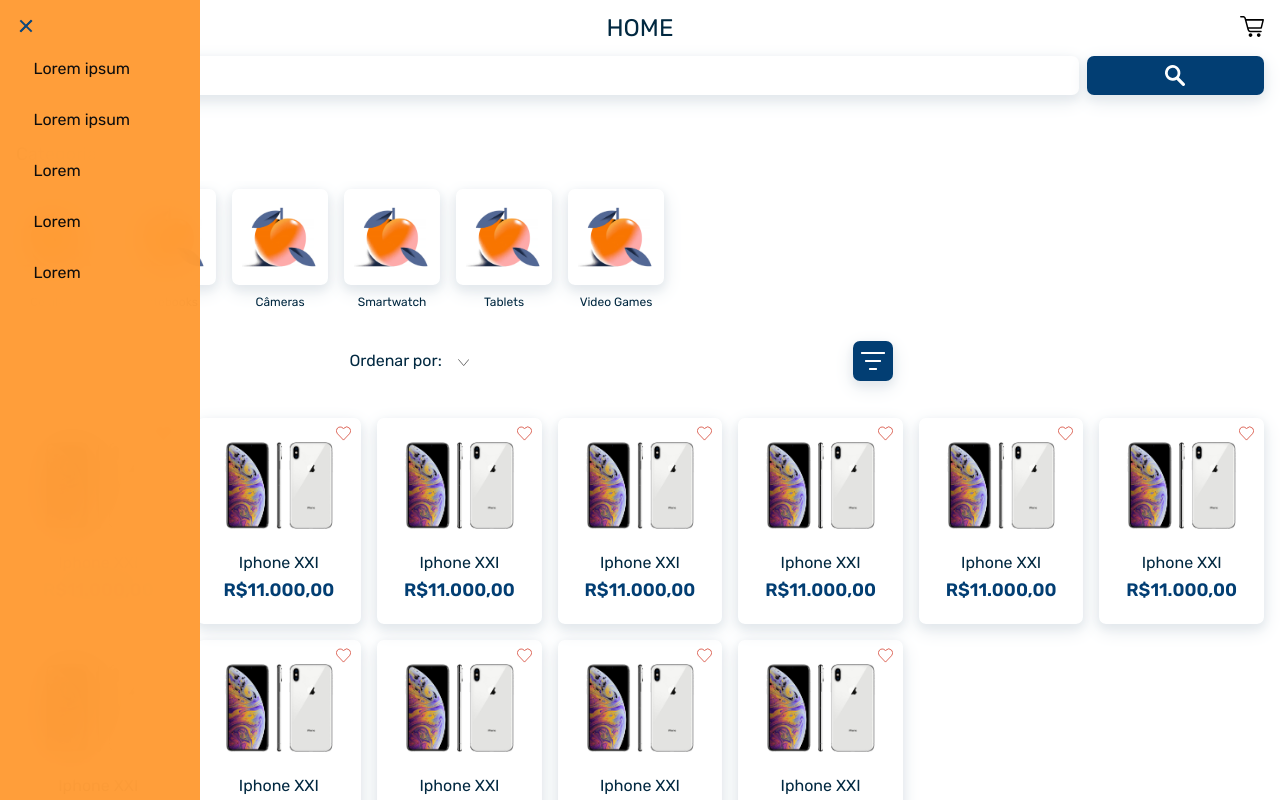
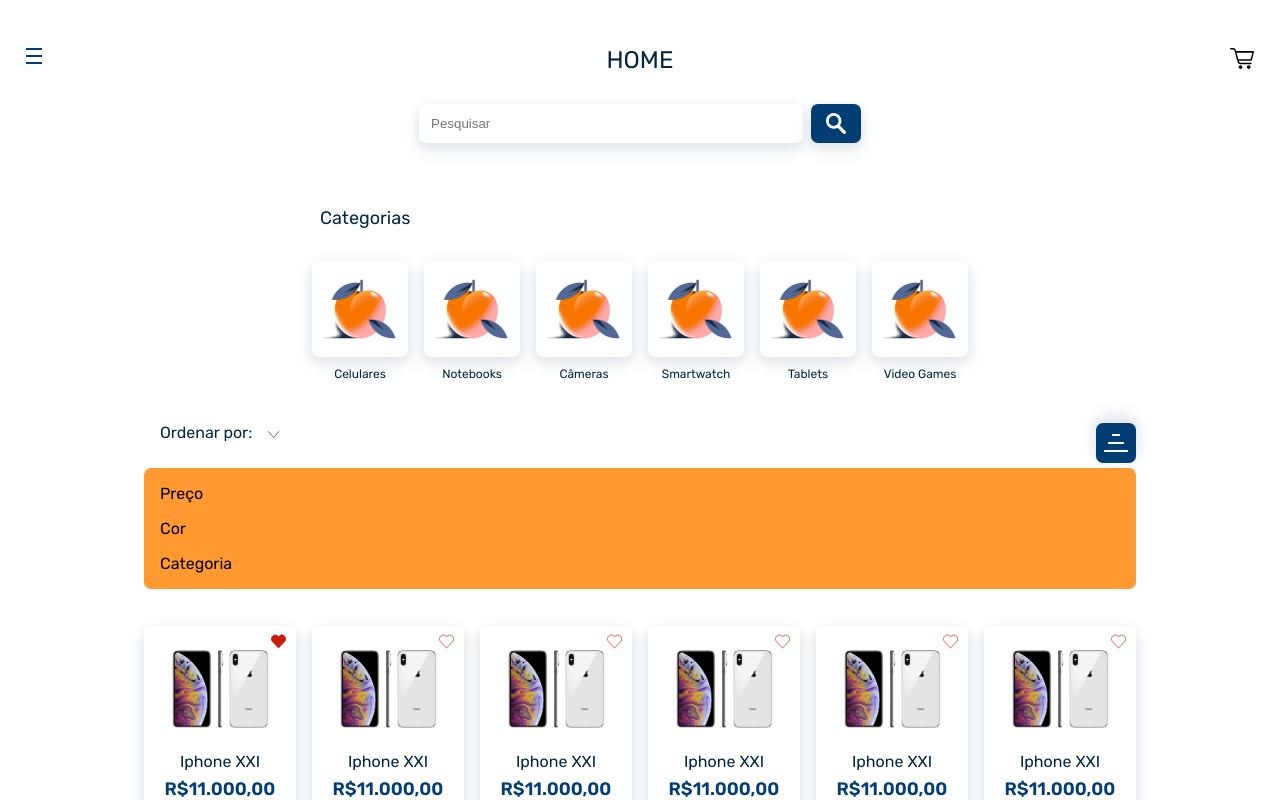
Before and after one commit to WesleyCamara/shop, a React (Create React App) app: page / in a window 1280 px wide. Shown: the top 800 px of the page. Built offline with nearby package versions, Linux system fonts and the light colour scheme.

Commit message:
Responsive home (in progress)

```diff
--- a/src/Components/Categories/Categories.js
+++ b/src/Components/Categories/Categories.js
@@ -4,10 +4,11 @@
 
 export const Categories = () => {
   return (
-    <section>
+    <section className={styles.categoriesWrapper}>
       <h1 className={styles.categoriesTitle}>Categorias</h1>
       <nav>
         <ul className={styles.categories}>
+
           <li className={styles.categoriesItem}>
             <div>
               <img src={apple} alt="" />
--- a/src/Components/Categories/Categories.module.css
+++ b/src/Components/Categories/Categories.module.css
@@ -32,3 +32,19 @@
   color: var(--color-primary-dark);
   margin-top: 0.5rem;
 }
+
+
+@media (min-width: 767px){
+  .categoriesWrapper{
+    width: 80vw;
+    margin: 0 auto;
+    display: grid;
+    justify-content: center;
+  }
+
+    .categories {
+      overflow-y: inherit;
+      flex-wrap: wrap;
+      justify-content: center;
+}
+}
--- a/src/Components/Filter/Filter.js
+++ b/src/Components/Filter/Filter.js
@@ -3,7 +3,7 @@
 import styles from './Filter.module.css';
 
 export const Filter = () => {
-  const [expandedFilter, setExpandedFilter] = useState(false);
+  const [expandedFilter, setExpandedFilter] = useState(true);
 
 
   return (<>
--- a/src/Components/Filter/Filter.module.css
+++ b/src/Components/Filter/Filter.module.css
@@ -7,19 +7,16 @@
   height: 2.5rem;
   border-radius: 7px;
   cursor: pointer;
-  transition: 0.3s;
+  transition: 0.5s ease-out;
 }
 
 .filters {
   border-radius: 7px;
   padding: 0 1rem;
-  margin: 0.3125rem 1rem;
-  position: absolute;
-  /* box-shadow: var(--shadow-light); */
-  left: 0;
+  margin: 0.3125rem 0;
   background: var(--color-secondary-soft);
-  width: calc(100% - 2rem);
-  z-index: 2;
+  width: 100%;
+  z-index: 1;
 }
 
 .filters li {
--- a/src/Components/Header/Header.module.css
+++ b/src/Components/Header/Header.module.css
@@ -3,7 +3,7 @@
   grid-template-columns: repeat(3, 1fr);
   justify-content: space-between;
   align-items: start;
-  /* padding: 1rem; */
+
 }
 
 .h1 {
@@ -22,3 +22,13 @@
   margin-top: 1rem;
   margin-right: 1rem;
 }
+
+
+@media (min-width: 767px){
+  .h1{
+    margin-top: 3rem;
+  }
+  .cart{
+    margin-right: 2vw;
+    margin-top: 3rem;}
+}
--- a/src/Components/Menu/Menu.js
+++ b/src/Components/Menu/Menu.js
@@ -2,7 +2,7 @@
 import styles from './Menu.module.css';
 
 export const Menu = () => {
-  const [expandedMenu, setExpandedMenu] = useState(true);
+  const [expandedMenu, setExpandedMenu] = useState(false);
 
   return (
     <>
--- a/src/Components/Menu/Menu.module.css
+++ b/src/Components/Menu/Menu.module.css
@@ -57,9 +57,7 @@
   position: absolute;
   width: 200px;
   height: calc(100vh);
-  opacity: 0.95;
-  backdrop-filter: blur(20px) saturate(160%) contrast(45%) brightness(140%);
-  z-index: 1;
+  z-index: 2;
 }
 
 .menuItems {
@@ -71,3 +69,10 @@
   margin: 2rem 1rem;
   white-space: nowrap;
 }
+
+
+@media (min-width: 767px){
+  .menu{padding-left: 2vw;
+    padding-top: 3rem
+  }
+}
--- a/src/Components/Products/Produts.js
+++ b/src/Components/Products/Produts.js
@@ -12,13 +12,17 @@
 
 
       <div className={styles.filtersWrapper}>
+        <div className={styles.titleWrapper}>
         <h4 className={styles.title}>Ordenar por:</h4>
+        <div  className={styles.order}>
         <Order />
+        </div>
+        </div>
+        <Filter />
+
       </div>
 
-      <div className={styles.filter}>
-        <Filter />
-      </div>
+
 
 
 
--- a/src/Components/Products/Produts.module.css
+++ b/src/Components/Products/Produts.module.css
@@ -5,17 +5,30 @@
 }
 
 .filtersWrapper {
-  grid-column: span 2;
-  display: grid;
-  grid-template-columns: 4fr 1fr 1fr;
-  align-content: center;
-  margin: 2rem auto;
+  grid-column:1 / -1;
+  display: flex;
+  flex-wrap: wrap;
+  width: 100%;
+  justify-content: space-between;
+  padding: 1rem;
+}
+
+.titleWrapper{
+  display: flex;
+  flex-wrap: nowrap;
+
+}
+
+.order{
+  cursor: pointer;
 }
 
 .title {
+  width: 100%;
   margin: 0 1rem;
   color: var(--color-primary-dark);
   justify-self: end;
+
 }
 
 .products {
@@ -67,3 +80,11 @@
   color: var(--color-primary);
   margin-bottom: 1rem;
 }
+
+
+
+@media (min-width: 767px){
+  .productsSection {
+  padding: 1rem 10vw;
+  }
+}
--- a/src/Components/Search/Search.module.css
+++ b/src/Components/Search/Search.module.css
@@ -12,6 +12,10 @@
   border-radius: 7px;
 }
 
+.form input:focus{
+  outline-color: var(--color-secondary-soft)
+}
+
 .form button {
   display: grid;
   place-items: center;
@@ -20,3 +24,18 @@
   box-shadow: var(--shadow-light);
   padding: 0;
 }
+
+
+@media (min-width: 767px){
+  .form {
+    grid-template-columns: 1fr 30vw 50px 1fr;
+    margin-top: 2rem;
+  }
+
+  .form input {
+    grid-column: 2;
+  }
+  .form button {
+    grid-column: 3;
+  }
+}
```
Also changed, not shown: 1 other file (tests, documents, lock files or other folders).
